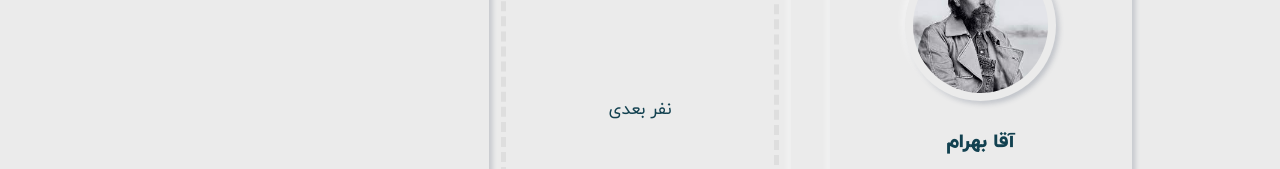
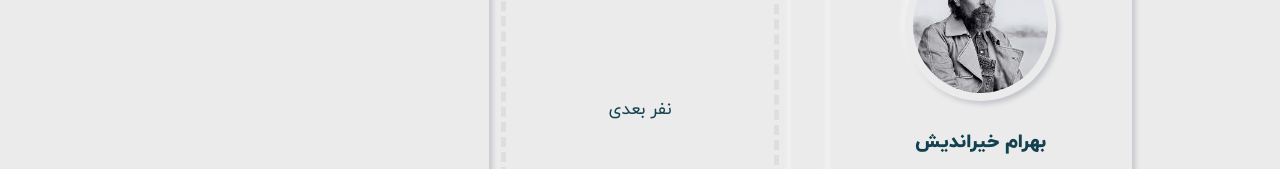
Before and after one commit to Diara-Token/Diara.ir, a plain HTML site: page index.html in a window 1280 px wide. Shown: the part 2080-2249 px from the top of the page. Drawn offline with Linux system fonts and the light colour scheme; files whose address does not match are found by name.

Commit message:
Update index.html

```diff
--- a/index.html
+++ b/index.html
@@ -223,7 +223,7 @@
                     <img class="neumorph-1 no-select" src="assets/images/team/bahram.jpg"
                         alt="Bahram">
                     <a href="profile/bahram.html" target="_blank">
-                        <h3>آقا بهرام</h3>
+                        <h3>بهرام خیراندیش</h3>
                     </a>
                     <ul>
                         <li class="neumorph-1 clickable"><a href="https://github.com/mehranalam" target="_blank"><i
```
